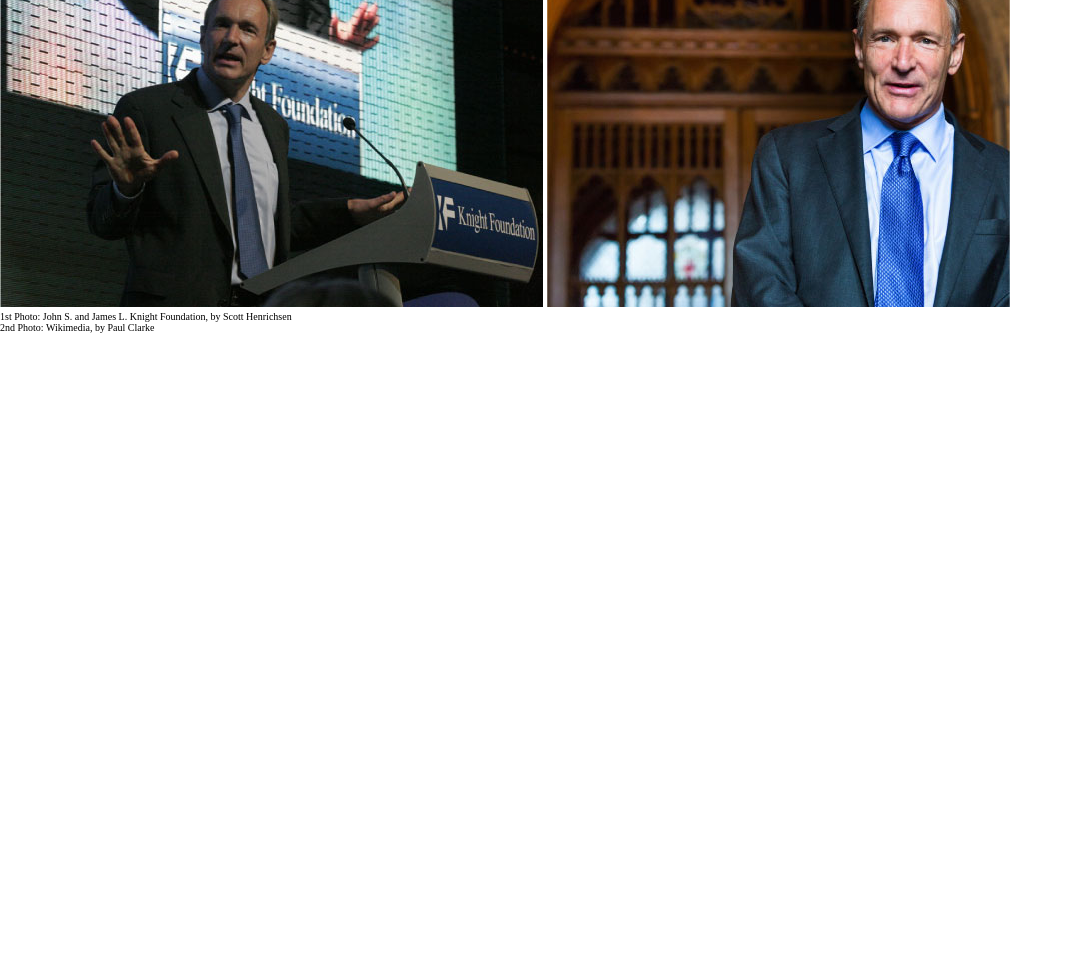
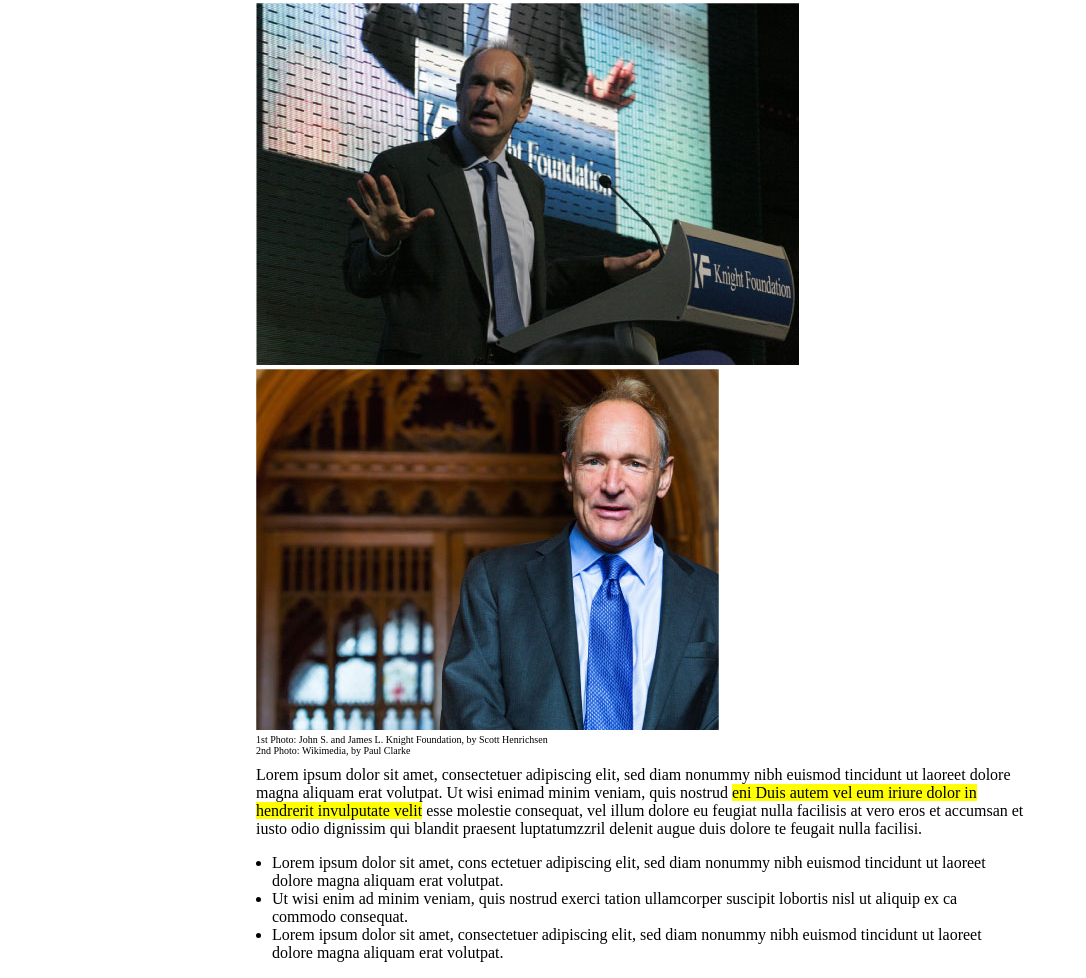
Before and after one commit to DaviLeoMeda/html-css-booleaner, a plain HTML site: page index.html in a window 1280 px wide. Shown: the part 325-1303 px from the top of the page, without its empty margins (0-1086 px from the left). Before the commit the page ends 800 px from the top, so only its background shows below. Drawn offline with Linux system fonts and the light colour scheme.

Commit message:
Ul e primo testo fatto (+ margini)

```diff
--- a/asset/style.css
+++ b/asset/style.css
@@ -10,6 +10,10 @@ header{
     background-color: blue;
     position: relative;
     height: 100px;
+}
+
+main{
+    margin:0 20%;
 }
 
 #logoboolean{
@@ -34,3 +38,7 @@ section{
 .note{
     font-size: 10px;
 }
+
+ul{
+    margin: 1em;
+}
--- a/index.html
+++ b/index.html
@@ -33,6 +33,22 @@
             <p class="note">2nd Photo: Wikimedia, by Paul Clarke</p>
         </section>
 
+        <section>
+            <p>Lorem ipsum dolor sit amet, consectetuer adipiscing elit, sed diam nonummy nibh euismod tincidunt ut laoreet dolore magna aliquam erat volutpat. Ut wisi enimad minim veniam, quis nostrud <mark>eni Duis autem vel eum iriure dolor in hendrerit invulputate velit</mark>  esse molestie consequat, vel illum dolore eu feugiat nulla facilisis at vero eros et accumsan et iusto odio dignissim qui blandit praesent luptatumzzril delenit augue duis dolore te feugait nulla facilisi.</p>
+        </section>
+
+        <section>
+            <ul>
+                <li>Lorem ipsum dolor sit amet, cons ectetuer adipiscing elit, sed diam nonummy nibh euismod tincidunt ut laoreet dolore magna aliquam erat volutpat.</li>
+                <li>Ut wisi enim ad minim veniam, quis nostrud exerci tation ullamcorper suscipit lobortis nisl ut aliquip ex ca commodo consequat.</li>
+                <li>Lorem ipsum dolor sit amet, consectetuer adipiscing elit, sed diam nonummy nibh euismod tincidunt ut laoreet dolore magna aliquam erat volutpat.</li>
+            </ul>
+        </section>
+
+
+
+
+
 
     </main>
 
```
